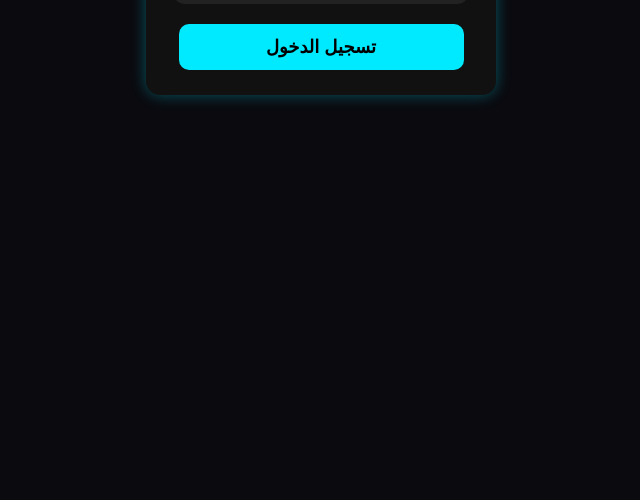
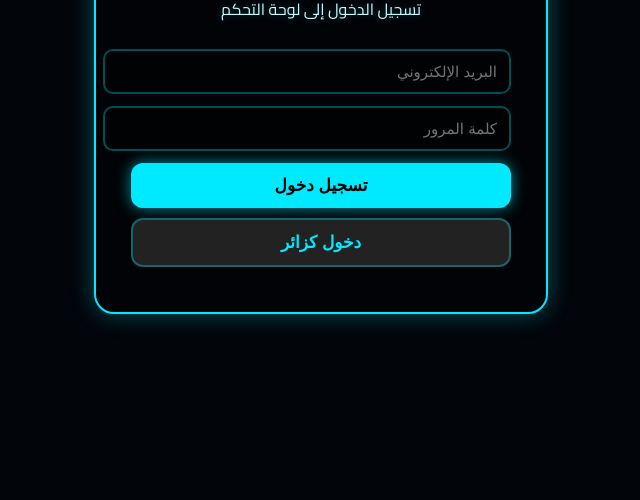
Before and after one commit to clever2251999-cyber/maher-phone, a plain HTML site: page index.html in a window 1280 px wide. Shown: the part 300-800 px from the top of the page, without its empty margins (319-959 px from the left). Drawn offline with Linux system fonts and the light colour scheme.

Commit message:
Update index.html

```diff
--- a/index.html
+++ b/index.html
@@ -1,86 +1,155 @@
-<!doctype html>
+<!DOCTYPE html>
 <html lang="ar" dir="rtl">
 <head>
-  <meta charset="utf-8">
-  <title>تسجيل الدخول - Maher Phone</title>
-  <meta name="viewport" content="width=device-width, initial-scale=1">
+    <meta charset="UTF-8" />
+    <meta name="viewport" content="width=device-width, initial-scale=1.0" />
+    <title>Maher Phone - تسجيل الدخول</title>
 
     <link href="https://fonts.googleapis.com/css2?family=Cairo:wght@300;400;600;700&display=swap" rel="stylesheet">
 
     <style>
-    body{
-        font-family:"Cairo", sans-serif;
-        background:#0a0a0f;
-        margin:0;
-        padding:0;
-        color:white;
-        text-align:center;
+        body {
+            margin: 0;
+            font-family: 'Cairo', sans-serif;
+            background: #02050A;
+            height: 100vh;
+            display: flex;
+            justify-content: center;
+            align-items: center;
+            color: #fff;
         }
 
-    .login-box{
-        margin:80px auto;
-        width:300px;
-        background:#111;
-        padding:25px;
-        border-radius:14px;
-        box-shadow:0 0 15px #00eaff55;
+        .login-container {
+            background: rgba(0, 0, 0, 0.4);
+            width: 380px;
+            padding: 35px;
+            border-radius: 20px;
+            border: 2px solid #00eaff;
+            box-shadow: 0 0 25px #00eaff55;
+            text-align: center;
+            animation: fadeIn 0.8s ease;
         }
 
-    input{
-        width:90%;
-        padding:12px;
-        margin:10px 0;
-        border:none;
-        border-radius:10px;
-        background:#222;
-        color:white;
-        font-size:16px;
+        @keyframes fadeIn {
+            from { opacity: 0; transform: translateY(20px); }
+            to { opacity: 1; transform: translateY(0); }
         }
 
-    button{
-        width:95%;
-        padding:12px;
-        background:#00eaff;
-        color:#000;
-        border:none;
-        border-radius:10px;
-        font-size:18px;
-        font-weight:700;
-        cursor:pointer;
-        margin-top:10px;
+        .logo {
+            font-size: 32px;
+            font-weight: 700;
+            color: #00eaff;
+            margin-bottom: 10px;
+            text-shadow: 0 0 15px #00eaff;
         }
 
-    h2{
-        margin-bottom:20px;
-        color:#00eaff;
-        text-shadow:0 0 10px #00eaff;
+        .subtitle {
+            font-size: 16px;
+            color: #c8faff;
+            margin-bottom: 25px;
+            text-shadow: 0 0 10px #00eaff55;
+        }
+
+        input {
+            width: 100%;
+            padding: 12px;
+            margin-bottom: 12px;
+            border: 2px solid #00eaff55;
+            background: #00000055;
+            color: #fff;
+            border-radius: 10px;
+            font-size: 15px;
+            transition: .3s;
+        }
+
+        input:focus {
+            border-color: #00eaff;
+            box-shadow: 0 0 10px #00eaff;
+            outline: none;
+        }
+
+        button {
+            width: 100%;
+            padding: 12px;
+            border: none;
+            background: #00eaff;
+            color: #000;
+            font-size: 17px;
+            border-radius: 12px;
+            cursor: pointer;
+            transition: 0.3s;
+            margin-bottom: 10px;
+            font-weight: bold;
+            box-shadow: 0 0 15px #00eaff99;
+        }
+
+        button:hover {
+            background: #00bcd4;
+            box-shadow: 0 0 25px #00eaff;
+        }
+
+        .alt-btn {
+            background: #222;
+            color: #00eaff;
+            border: 2px solid #00eaff55;
+            box-shadow: none;
+        }
+
+        .alt-btn:hover {
+            background: #00eaff22;
+            color: #fff;
+            box-shadow: 0 0 20px #00eaff;
         }
     </style>
 </head>
 <body>
 
-<div class="login-box">
-    <h2>تسجيل دخول الأدمن</h2>
+    <div class="login-container">
+        <div class="logo">📱 MAHER PHONE</div>
+        <div class="subtitle">تسجيل الدخول إلى لوحة التحكم</div>
 
-    <input type="text" id="user" placeholder="اسم المستخدم">
-    <input type="password" id="pass" placeholder="كلمة المرور">
+        <input type="email" id="email" placeholder="البريد الإلكتروني">
+        <input type="password" id="password" placeholder="كلمة المرور">
 
-    <button onclick="login()">تسجيل الدخول</button>
+        <button onclick="login()">تسجيل دخول</button>
+        <button class="alt-btn" onclick="goToLoginUser()">دخول كزائر</button>
     </div>
 
+<!-- Firebase -->
+<script src="https://www.gstatic.com/firebasejs/9.23.0/firebase-app-compat.js"></script>
+<script src="https://www.gstatic.com/firebasejs/9.23.0/firebase-auth-compat.js"></script>
+<script src="firebase.js"></script>
+
 <script>
-function login(){
-    let u = document.getElementById("user").value;
-    let p = document.getElementById("pass").value;
 
-    // بيانات الدخول التي طلبتها
-    if(u === "admin" && p === "22599"){
-        localStorage.setItem("adminLogged", "true");
-        location.href = "admin.html"; // ← تفتح لوحة التحكم
-    } else {
-        alert("❌ البيانات غير صحيحة");
+function login() {
+    let email = document.getElementById("email").value.trim();
+    let password = document.getElementById("password").value.trim();
+
+    if (!email || !password) {
+        alert("⚠ يرجى إدخال البريد وكلمة المرور");
+        return;
     }
+
+    auth.signInWithEmailAndPassword(email, password)
+        .then(() => {
+            location.href = "products.html";
+        })
+        .catch(err => {
+            alert("❌ خطأ في تسجيل الدخول");
+            console.log(err);
+        });
 }
+
+function goToLoginUser() {
+    auth.signInAnonymously()
+        .then(() => location.href = "products.html")
+        .catch(err => {
+            alert("⚠ لا يمكن دخول الزائر الآن");
+            console.log(err);
+        });
+}
+
 </script>
 
 </body>
```
Lines whose indentation alone changed are shown as unchanged.
